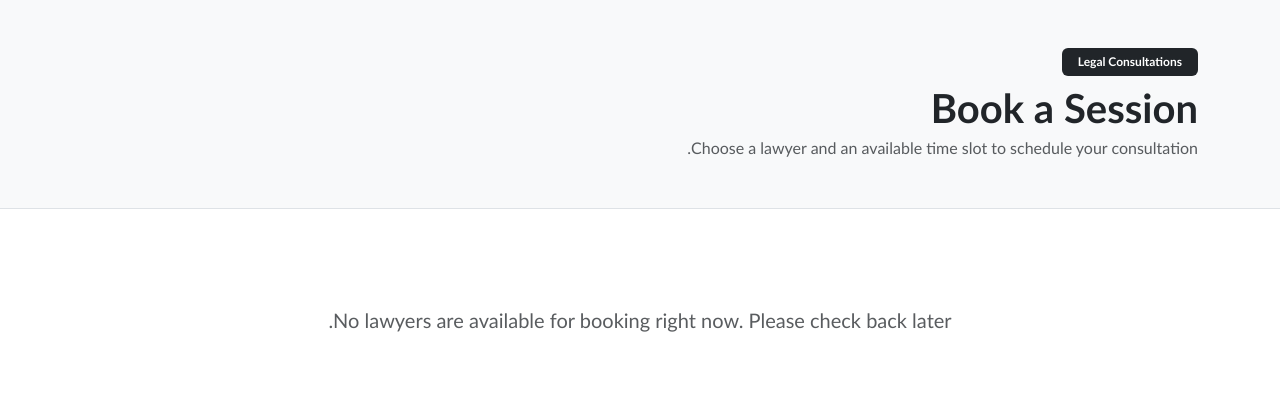
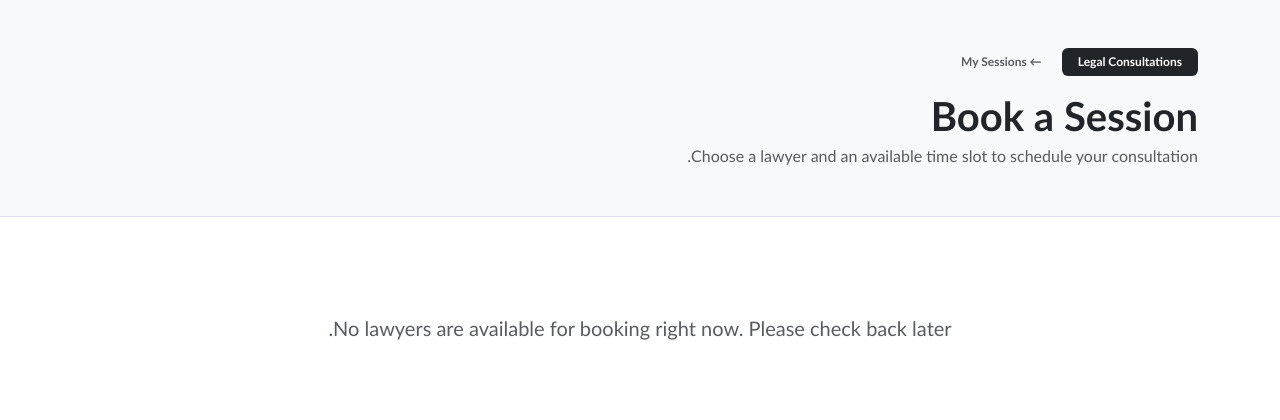
Before and after one commit to M7mdQash/LegalQistas, a Django app: page /booking/book/ in a window 1280 px wide. Shown: the part 108-528 px from the top of the page. Run offline with Django 5.2, Linux system fonts and the light colour scheme; the visitor is signed in with stand-in values (Sample User, id 1); data comes from the database, SQL or seed files in the repository.

Commit message:
sessions added to user

```diff
--- a/LegalQistas/booking/templates/booking/book_session.html
+++ b/LegalQistas/booking/templates/booking/book_session.html
@@ -8,6 +8,11 @@
 <section class="py-5 border-bottom bg-light">
     <div class="container">
         <span class="badge bg-dark mb-2 px-3 py-2">Legal Consultations</span>
+        <a href= "{% url 'booking:session_list' %}" >
+        <span class="text-muted small badge bg-light mb-3 px-3 py-2 text-decoration-none">
+            ← My Sessions
+        </span>
+        </a>
         <h1 class="fw-bold mb-1">Book a Session</h1>
         <p class="text-muted mb-0">Choose a lawyer and an available time slot to schedule your consultation.</p>
     </div>
--- a/LegalQistas/main/views.py
+++ b/LegalQistas/main/views.py
@@ -13,7 +13,7 @@ def services_view(request:HttpRequest):
 
 def lawyers_view(request:HttpRequest):
 
-    return render(request, 'main/lawyers.html')
+    return render(request, 'main/Lawyers.html')
 
 def about_view(request:HttpRequest):
 
```
Also changed, not shown: LegalQistas/media/media/pexels-sora-shimazaki-5668481.jpg (added).
